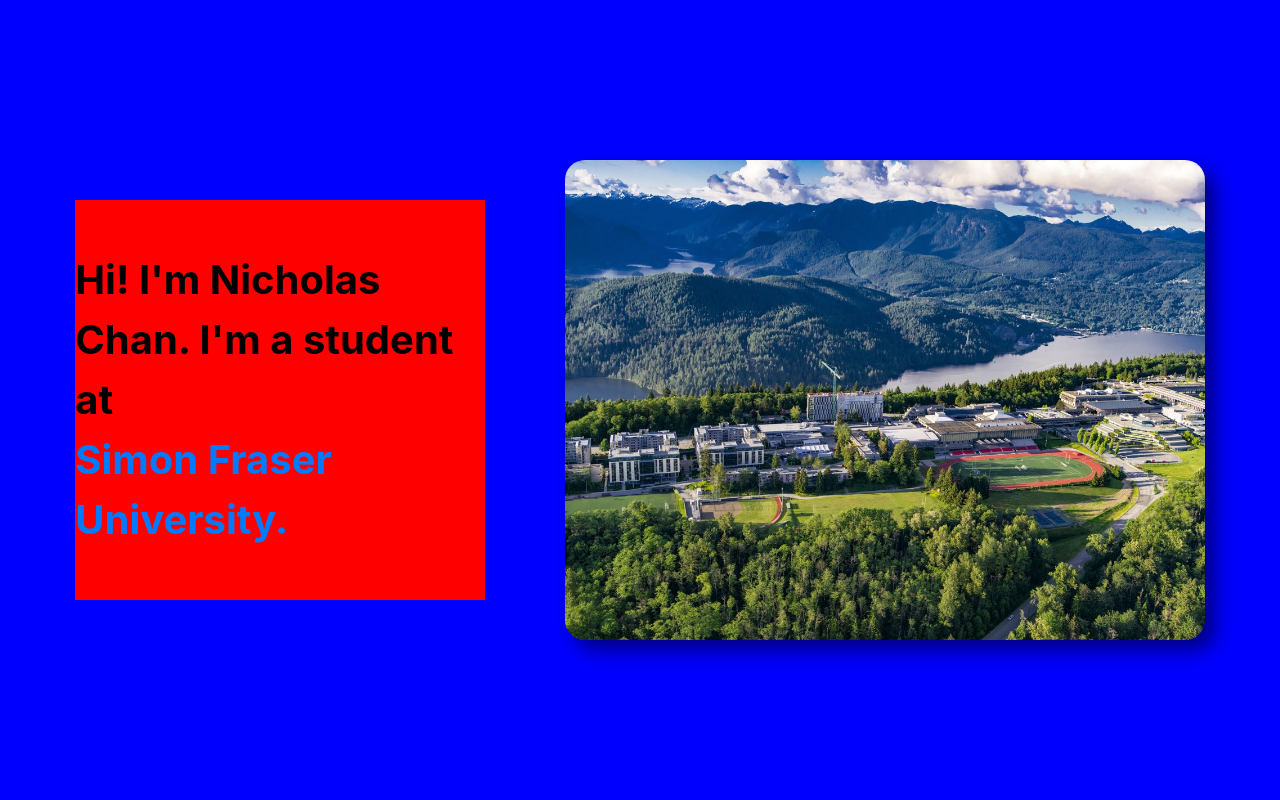
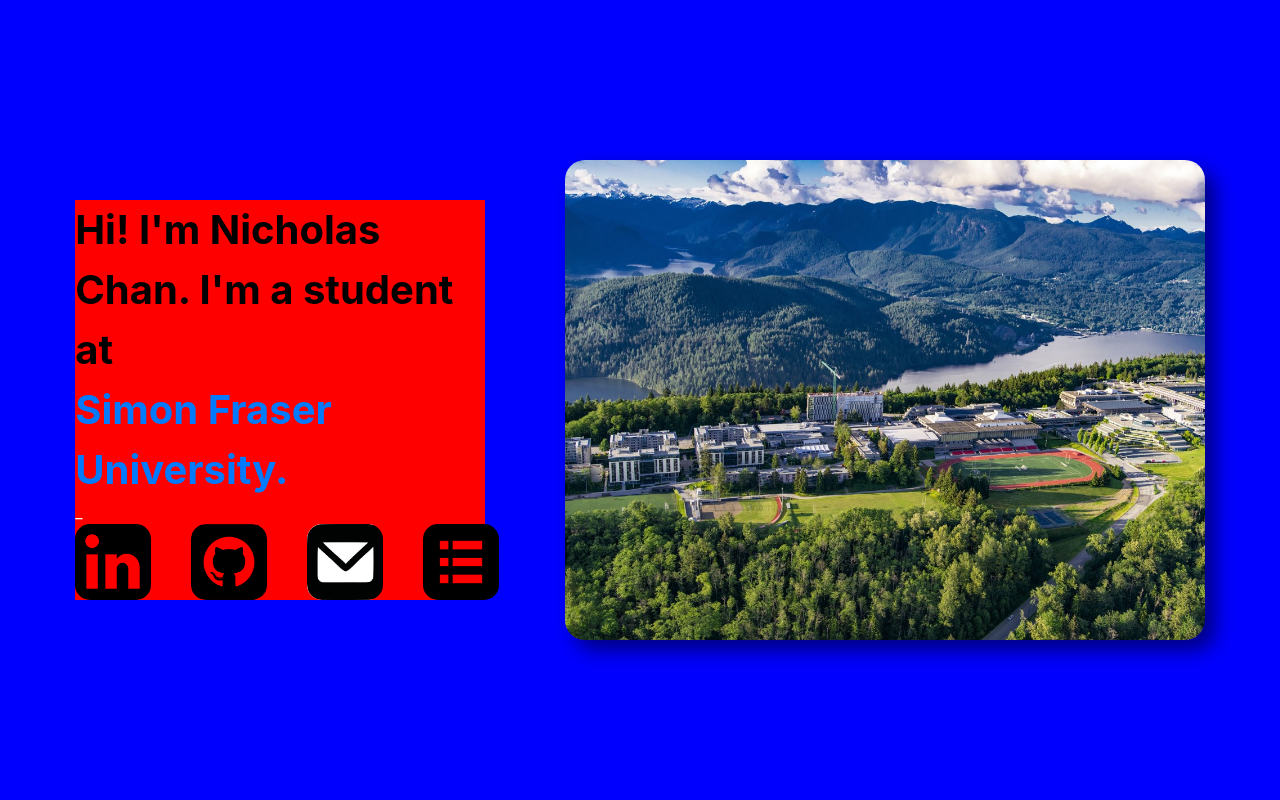
Before and after one commit to pnotato/miniProject276, a plain HTML site: page index.html in a window 1280 px wide. Shown: the top 800 px of the page. Drawn offline with nearby package versions, Linux system fonts and the light colour scheme.

Commit message:
Added social media icons with respective hyperlinks

```diff
--- a/index.html
+++ b/index.html
@@ -26,8 +26,16 @@
         <div class="welcome-screen screen">
             <div class="welcome-text-section">
                 <div class="title-text">Hi! I'm Nicholas Chan. I'm a student at <br><a class="hyperlink-text" href="https://www.sfu.ca">Simon Fraser University.</a></div>
+                <a style="color: white">_</a>
+                <div class="social-icons">
+                    <a href="https://www.linkedin.com/in/nicholasch-an/" target="_blank" class="icon linkedin-icon"
+                      data-tooltip="LinkedIn"></a>
+                    <a href="https://github.com/pnotato/" target="_blank" class="icon github-icon" data-tooltip="Github"></a>
+                    <a href="mailto:nca100@sfu.ca" target="_blank" class="icon email-icon" data-tooltip="Email"></a>
+                    <a href="./static/276resume.pdf" target="_blank" class="icon resume-icon" data-tooltip="Resume"></a>
+                  </div>
             </div>
-            <a class="welcome-image-section"></a>
+            <a class="welcome-image-section" href="https://www.sfu.ca"></a>
         </div>
         <div class="about-screen screen">
             <div class="about-text-section">
--- a/static/styles.css
+++ b/static/styles.css
@@ -52,6 +52,39 @@
     box-shadow: 10px 10px 20px rgba(0, 0, 0, 0.5);
 }
 
+.social-icons {
+    height: 10vh;
+    display: flex;
+    gap: 5vh;
+    flex-direction: row;
+}
+
+.icon {
+    background-size: cover;
+    border-radius: 15px;
+}
+
+.linkedin-icon {
+    background-image: url(./icons/linkedin.png);
+    aspect-ratio: 1/1;
+}
+
+.github-icon {
+    background-image: url(./icons/github.png);
+    aspect-ratio: 1/1;
+}
+
+.email-icon {
+    background-image: url(./icons/email.jpg);
+    aspect-ratio: 1/1;
+}
+
+.resume-icon {
+    background-image: url(./icons/resume.png);
+    aspect-ratio: 1/1;
+}
+
+
 /* ABOUT ME SECTION */
 
 .about-screen {
```
Also changed, not shown: static/icons/email.jpg (added), static/icons/github.png (added), static/icons/linkedin.png (added), static/icons/resume.png (added), 1 other file.
